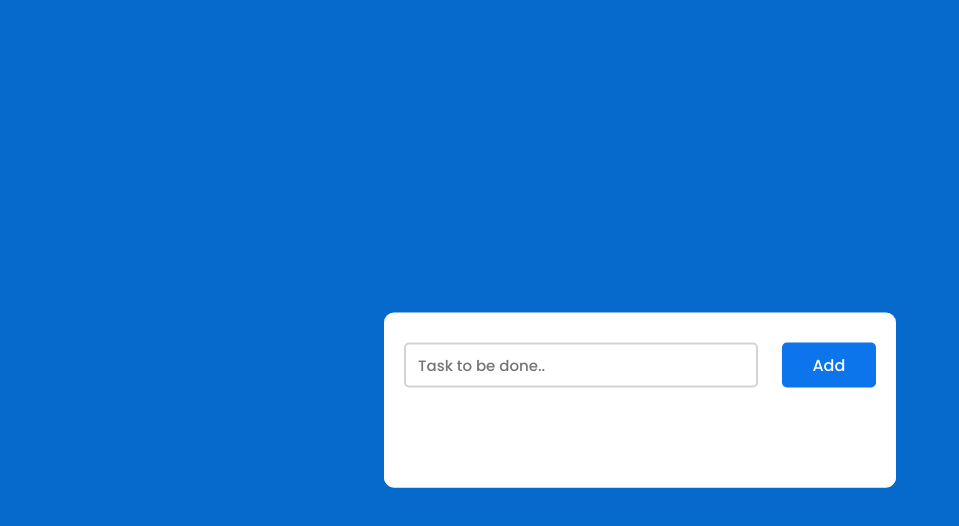
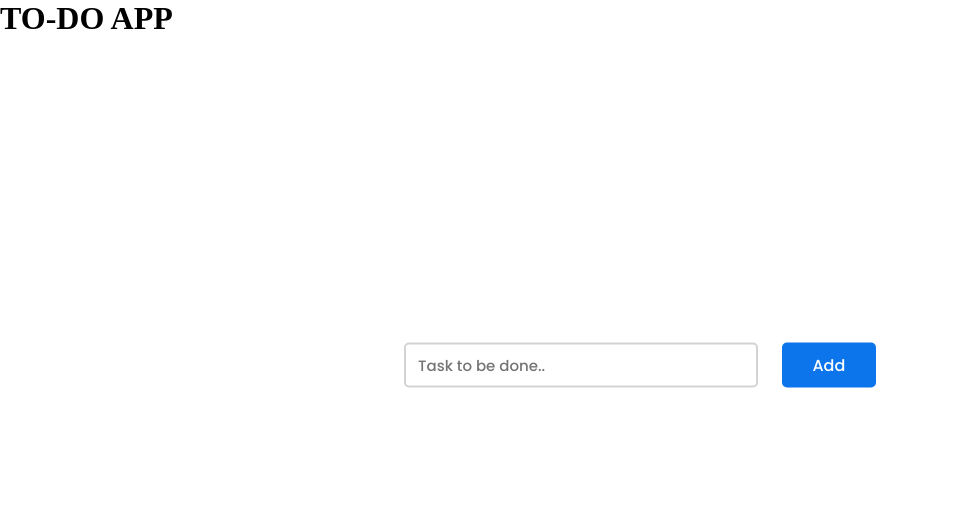
Before and after one commit to manju-insane/To-do-list, a plain HTML site: page index.html in a window 1280 px wide. Shown: the whole page, without its empty margins (0-959 px from the left). Drawn offline with Linux system fonts and the light colour scheme.

Commit message:
updated index
background and heading.

```diff
--- a/index.html
+++ b/index.html
@@ -2,9 +2,9 @@
 <html lang="en">
 <head>
 
-  <!-- === Design by: foolishdeveloper.com ===--->
-
-    <title>Simple To Do List</title>
+  <!-- === Design by: manju ===--->
+	<h1>TO-DO APP</h1>
+    <title>To Do List</title>
     <!--Google Font-->
     <link href="https://fonts.googleapis.com/css2?family=Poppins:wght@400;500&display=swap" rel="stylesheet">
     <!--Font Awesome CDN-->
@@ -20,7 +20,7 @@
 }
 body{
     height: 100vh;
-    background: #066acd;
+    background: background-image: linear-gradient(to right bottom, #181c23, #27354c, #365179, #486da9, #5c8bdc);
 }
 .container{
     width: 40%;
```
